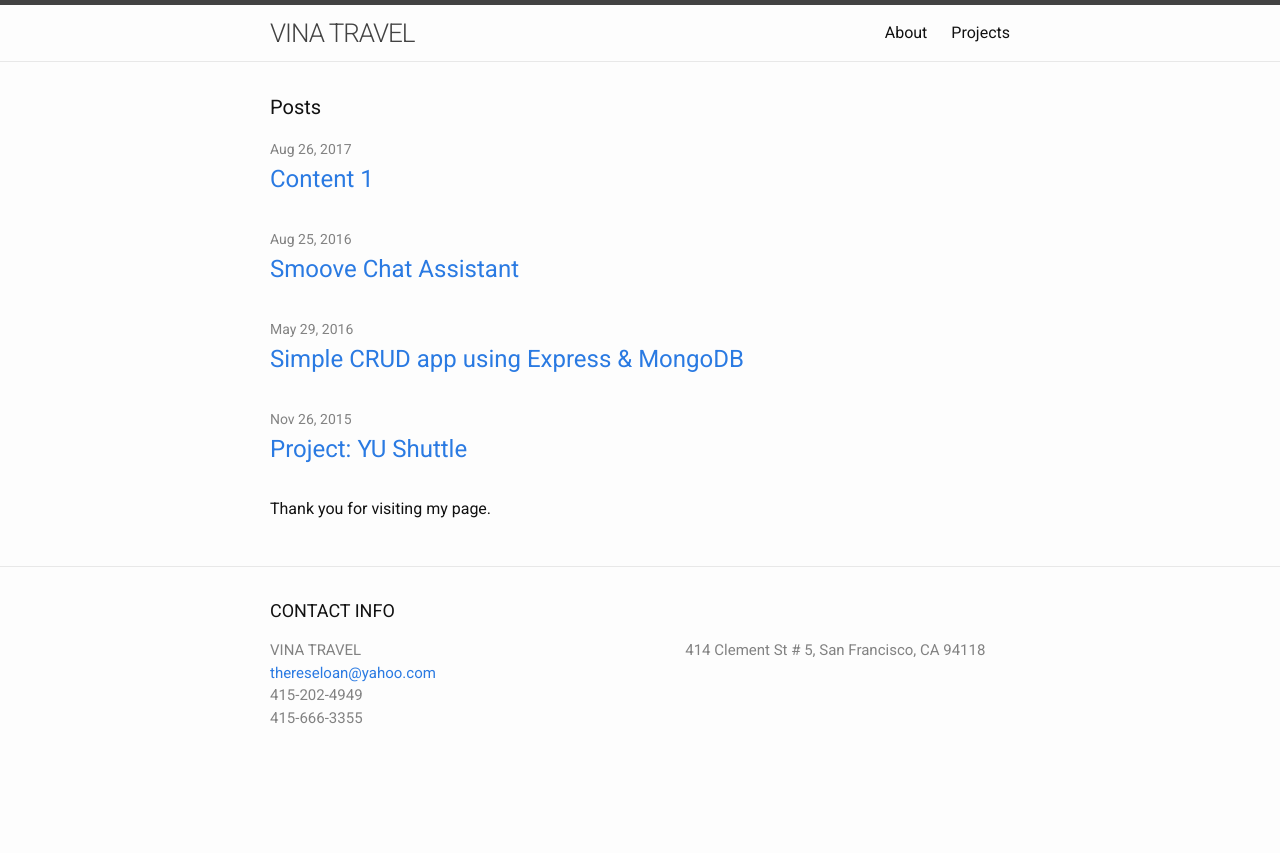
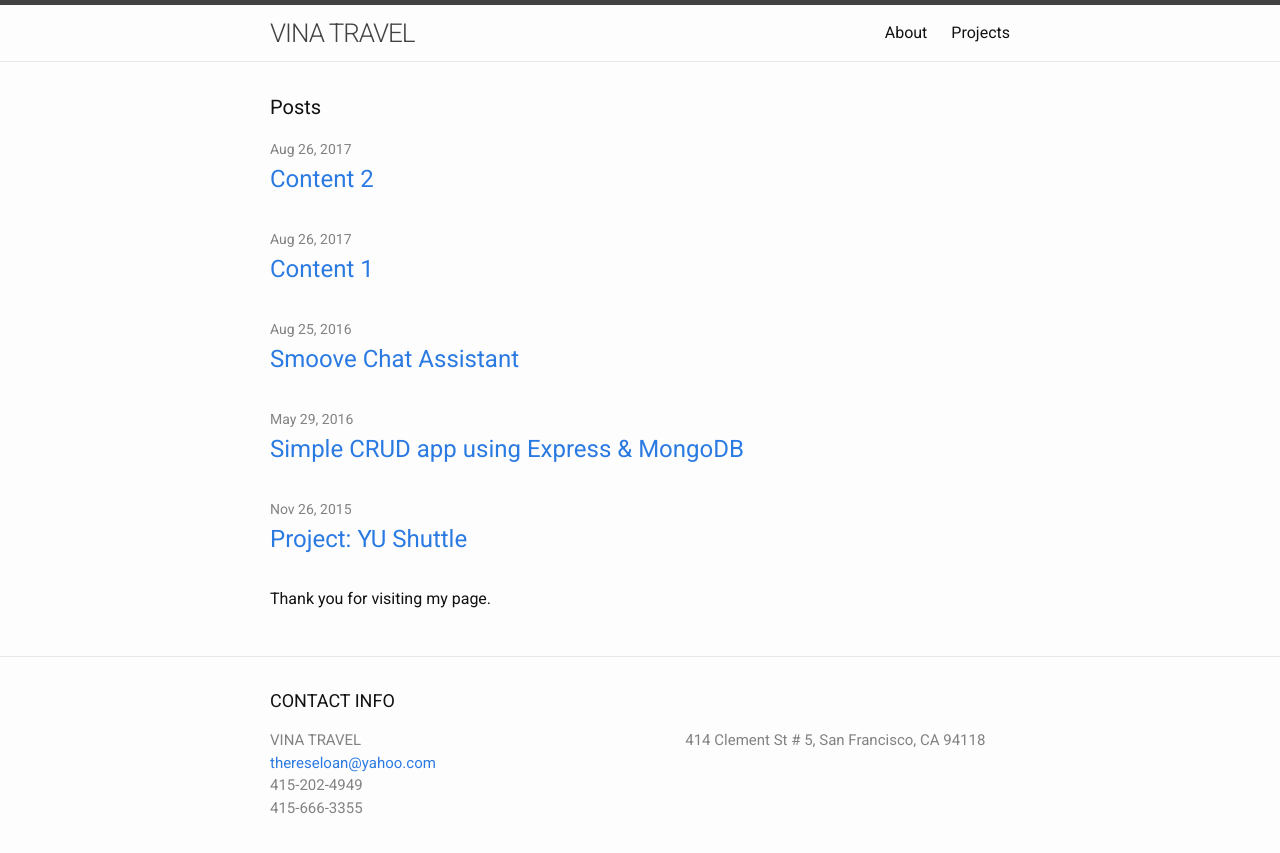
Before and after one commit to vinatravel/vinatravel.github.io, a Jekyll site: the page built from index.html, in a window 1280 px wide. Shown: the top 853 px of the page. Built offline with Jekyll 4.4.1, drawn with Linux system fonts in a browser that asks for light colours; a file with an impossible date is left out.

Commit message:
Update 2015-10-05-pan-and-tilt.markdown

```diff
--- a/_posts/2015-10-05-pan-and-tilt.markdown
+++ b/_posts/2015-10-05-pan-and-tilt.markdown
@@ -1,7 +1,7 @@
 ---
 layout: post
 title:  "Content 2"
-date:
+date:   2017-08-26 14:55:21 -0400
 categories: blog
 ---
 
```
